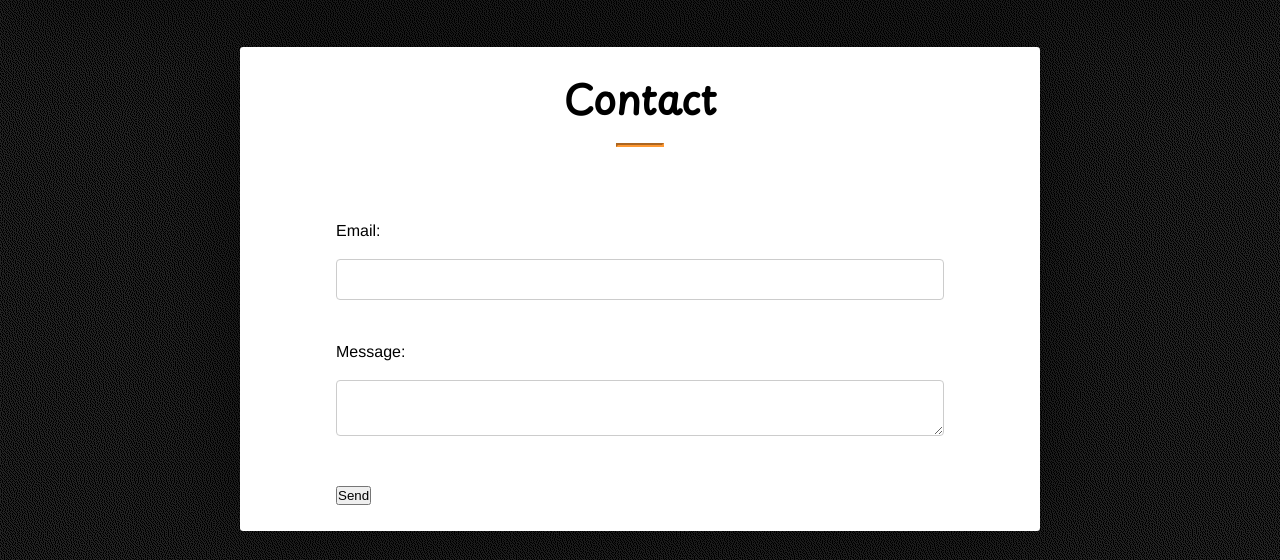
After one commit to tymyrddin/flask-tymyrddin, a Flask app: page /contact/ in a window 1280 px wide. The commit adds this page. Shown: the part 57-617 px from the top of the page. Run offline with Flask 3, Linux system fonts and the light colour scheme.

Commit message:
Adding a contact page

```diff
--- a/project/blog/routes.py
+++ b/project/blog/routes.py
@@ -13,3 +13,8 @@ def blog():
 @blog_blueprint.route('/about/')
 def about():
     return render_template('blog/about.html')
+
+
+@blog_blueprint.route("/contact/")
+def contact():
+    return render_template("blog/contact.html")
--- /dev/null
+++ b/project/blog/templates/blog/contact.html
@@ -0,0 +1,45 @@
+{% extends "base.html" %}
+
+{% block styling %}
+<link rel="stylesheet" href="{{ url_for('static', filename='css/blogpost_style.css') }}">
+<link rel="stylesheet" href="{{ url_for('static', filename='css/page_style.css') }}">
+{% endblock %}
+
+{% block content %}
+<div class="blogpost-container card-overlay">
+
+    <div class="page__article">
+        <h1>Contact</h1>
+        <hr class="light">
+    </div>
+
+    <div class="page__article form">
+        <form
+          name="contact"
+          method="POST"
+          netlify-honeypot="bot-field"
+          data-netlify="true">
+          <p class="hidden"  style="opacity: 0;">
+            <label>
+              Don’t fill this out if you’re human: <input type="hidden" name="bot-field" />
+            </label>
+          </p>
+          <p>
+            <label>
+              Email: <input type="text" name="email" />
+            </label>
+          </p>
+          <p>
+            <label>
+              Message: <textarea name="message"></textarea>
+            </label>
+          </p>
+          <p>
+            <button type="submit">Send</button>
+          </p>
+        </form>
+
+    </div>
+
+</div>
+{% endblock %}
--- a/project/build/404/index.html
+++ b/project/build/404/index.html
@@ -32,6 +32,7 @@
                     <li class="nav__item"><a href="/" class="nav__link">Home</a></li>
                     <li class="nav__item"><a href="/blog/" class="nav__link">Blogs</a></li>
                     <li class="nav__item"><a href="/about/" class="nav__link">About</a></li>
+                    <li class="nav__item"><a href="/contact/" class="nav__link">Contact</a></li>
                 </ul>
             </nav>
         </header>
--- a/project/build/about/index.html
+++ b/project/build/about/index.html
@@ -34,6 +34,7 @@
                     <li class="nav__item"><a href="/" class="nav__link">Home</a></li>
                     <li class="nav__item"><a href="/blog/" class="nav__link">Blogs</a></li>
                     <li class="nav__item"><a href="/about/" class="nav__link">About</a></li>
+                    <li class="nav__item"><a href="/contact/" class="nav__link">Contact</a></li>
                 </ul>
             </nav>
         </header>
--- a/project/build/awareness/index.html
+++ b/project/build/awareness/index.html
@@ -34,6 +34,7 @@
                     <li class="nav__item"><a href="/" class="nav__link">Home</a></li>
                     <li class="nav__item"><a href="/blog/" class="nav__link">Blogs</a></li>
                     <li class="nav__item"><a href="/about/" class="nav__link">About</a></li>
+                    <li class="nav__item"><a href="/contact/" class="nav__link">Contact</a></li>
                 </ul>
             </nav>
         </header>
--- a/project/build/blog/index.html
+++ b/project/build/blog/index.html
@@ -33,6 +33,7 @@
                     <li class="nav__item"><a href="/" class="nav__link">Home</a></li>
                     <li class="nav__item"><a href="/blog/" class="nav__link">Blogs</a></li>
                     <li class="nav__item"><a href="/about/" class="nav__link">About</a></li>
+                    <li class="nav__item"><a href="/contact/" class="nav__link">Contact</a></li>
                 </ul>
             </nav>
         </header>
--- a/project/build/index.html
+++ b/project/build/index.html
@@ -32,6 +32,7 @@
                     <li class="nav__item"><a href="/" class="nav__link">Home</a></li>
                     <li class="nav__item"><a href="/blog/" class="nav__link">Blogs</a></li>
                     <li class="nav__item"><a href="/about/" class="nav__link">About</a></li>
+                    <li class="nav__item"><a href="/contact/" class="nav__link">Contact</a></li>
                 </ul>
             </nav>
         </header>
--- a/project/build/pentesting/index.html
+++ b/project/build/pentesting/index.html
@@ -34,6 +34,7 @@
                     <li class="nav__item"><a href="/" class="nav__link">Home</a></li>
                     <li class="nav__item"><a href="/blog/" class="nav__link">Blogs</a></li>
                     <li class="nav__item"><a href="/about/" class="nav__link">About</a></li>
+                    <li class="nav__item"><a href="/contact/" class="nav__link">Contact</a></li>
                 </ul>
             </nav>
         </header>
--- a/project/build/teaming/index.html
+++ b/project/build/teaming/index.html
@@ -34,6 +34,7 @@
                     <li class="nav__item"><a href="/" class="nav__link">Home</a></li>
                     <li class="nav__item"><a href="/blog/" class="nav__link">Blogs</a></li>
                     <li class="nav__item"><a href="/about/" class="nav__link">About</a></li>
+                    <li class="nav__item"><a href="/contact/" class="nav__link">Contact</a></li>
                 </ul>
             </nav>
         </header>
--- a/project/templates/base.html
+++ b/project/templates/base.html
@@ -32,6 +32,7 @@
                     <li class="nav__item"><a href="{{ url_for('recipes.recipes') }}" class="nav__link">Home</a></li>
                     <li class="nav__item"><a href="{{ url_for('blog.blog') }}" class="nav__link">Blogs</a></li>
                     <li class="nav__item"><a href="{{ url_for('blog.about') }}" class="nav__link">About</a></li>
+                    <li class="nav__item"><a href="{{ url_for('blog.contact') }}" class="nav__link">Contact</a></li>
                 </ul>
             </nav>
         </header>
```
Also changed, not shown: tests/functional/test_blog.py (+13 -0 lines).
